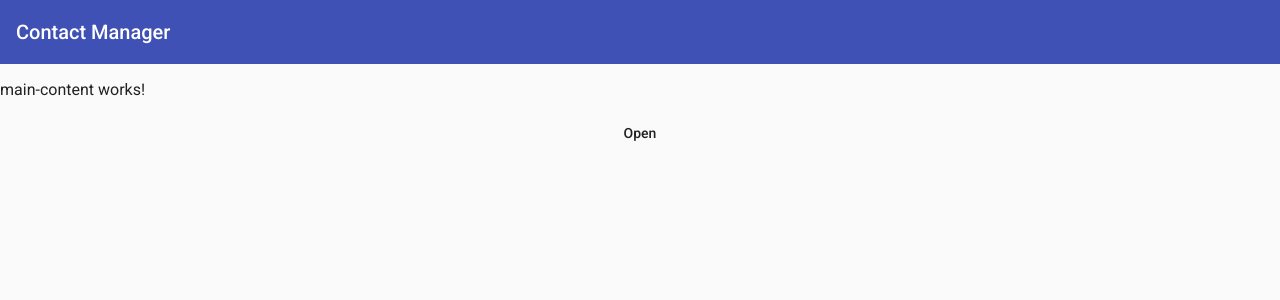
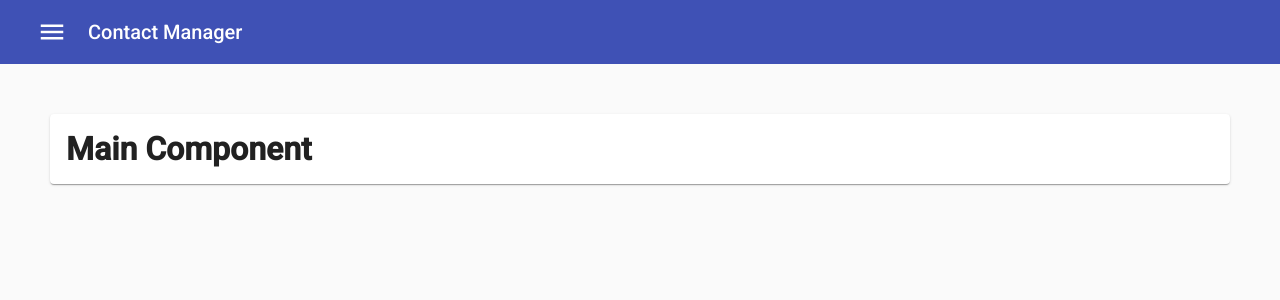
Before and after one commit to HamdaanAliQuatil/angular-contact-manager, an Angular app: page /contactmanager in a window 1280 px wide. Shown: the top 300 px of the page. Built offline with nearby package versions, Linux system fonts and the light colour scheme.

Commit message:
feat: add toggle toolbar button for small screens

```diff
--- a/src/app/contactmanager/components/main-content/main-content.component.html
+++ b/src/app/contactmanager/components/main-content/main-content.component.html
@@ -1 +1,3 @@
-<p>main-content works!</p>
+<mat-card>
+    <h1>Main Component</h1>
+</mat-card>
--- a/src/app/contactmanager/components/sidenav/sidenav.component.html
+++ b/src/app/contactmanager/components/sidenav/sidenav.component.html
@@ -12,8 +12,10 @@
     </mat-sidenav>
 
     <div class="app-sidenav-content">
-        <app-toolbar></app-toolbar>
-        <router-outlet></router-outlet>
-        <button type="button" mat-button (click)="sidenav.open()">Open</button>
+        <app-toolbar (toggleSidenav)="sidenav.toggle()"></app-toolbar>
+        <div class="wrapper">
+            <router-outlet></router-outlet>
+        </div>
+        <!-- <button type="button" mat-button (click)="sidenav.toggle()">Open</button> -->
     </div>
 </mat-sidenav-container>
--- a/src/app/contactmanager/components/sidenav/sidenav.component.scss
+++ b/src/app/contactmanager/components/sidenav/sidenav.component.scss
@@ -19,6 +19,10 @@
 }
 
 .app-sidenav{
+    width: 240px;
     // padding: 240px;
+}
 
+.wrapper{
+    margin: 50px;
 }
--- a/src/app/contactmanager/components/toolbar/toolbar.component.html
+++ b/src/app/contactmanager/components/toolbar/toolbar.component.html
@@ -1,4 +1,7 @@
 <mat-toolbar color="primary">
+    <button mat-button class="sidenav-toggle" (click)="toggleSidenav.emit()">
+        <mat-icon>menu</mat-icon>
+    </button>
     <span>
         Contact Manager
     </span>
--- a/src/app/contactmanager/components/toolbar/toolbar.component.scss
+++ b/src/app/contactmanager/components/toolbar/toolbar.component.scss
@@ -0,0 +1,23 @@
+$iconwidth: 56px;
+
+.sidenav-toggle{
+    display: flex;
+
+    padding: 0;
+    margin: 8px;
+    min-width: $iconwidth;
+
+    @media (max-width: 720px) {
+        display: flex;
+        align-items: center;
+        justify-content: center;
+    }
+
+    mat-icon{
+        font-size: 30px;
+        height: $iconwidth;
+        width: $iconwidth;
+        line-height: $iconwidth;
+        color: white;
+    }
+}
--- a/src/app/contactmanager/components/toolbar/toolbar.component.ts
+++ b/src/app/contactmanager/components/toolbar/toolbar.component.ts
@@ -1,4 +1,4 @@
-import { Component, OnInit } from '@angular/core';
+import { Component, EventEmitter, OnInit, Output } from '@angular/core';
 
 @Component({
   selector: 'app-toolbar',
@@ -7,6 +7,7 @@
 })
 export class ToolbarComponent implements OnInit {
 
+  @Output() toggleSidenav = new EventEmitter<void>();
   constructor() { }
 
   ngOnInit(): void {
```
